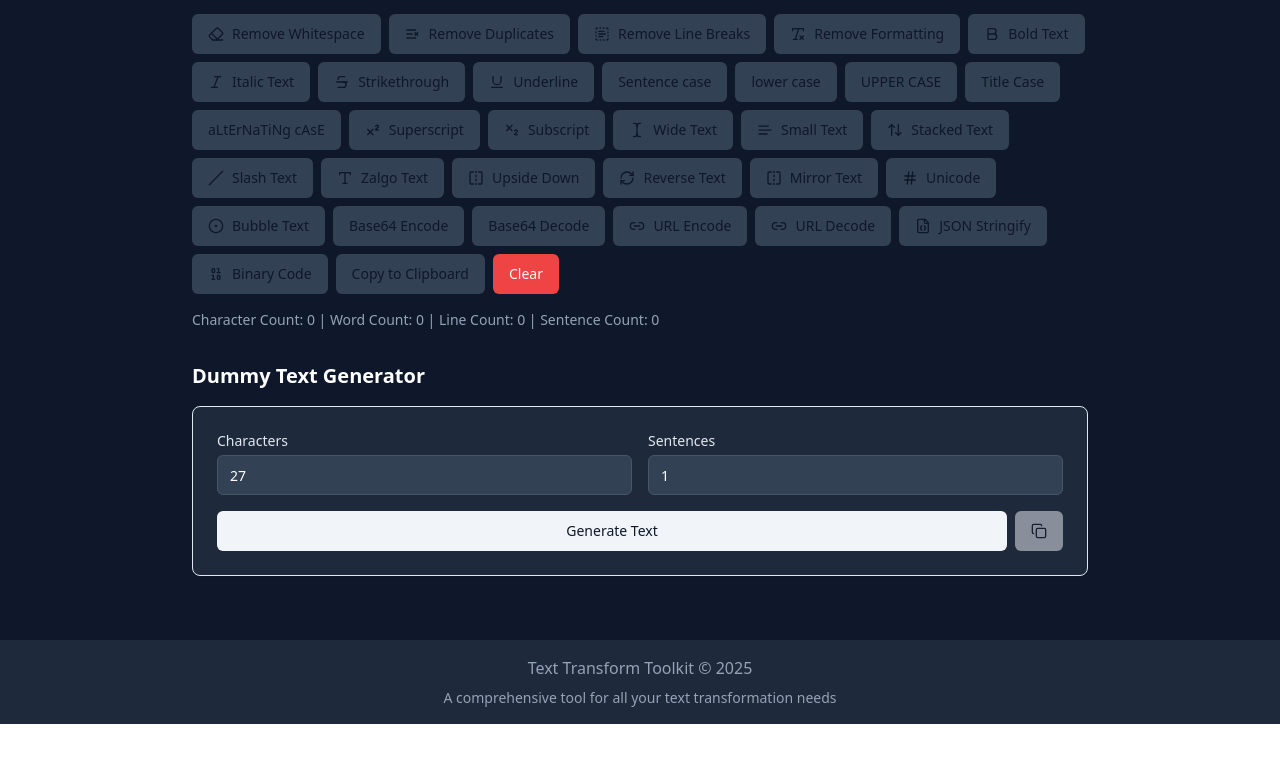
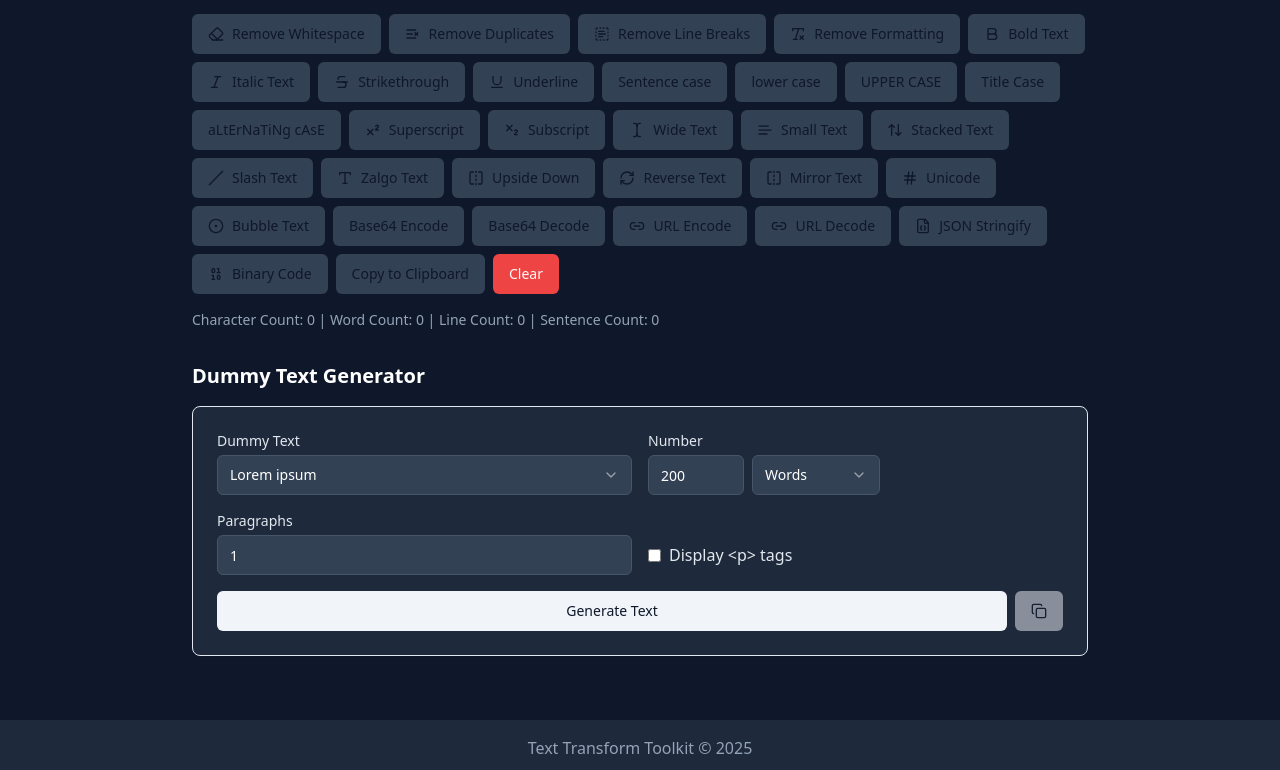
Before and after one commit to akashsbadole/text-transform-toolkit-supreme, a React (Vite) app: page / in a window 1280 px wide. Shown: the part 412-1182 px from the top of the page. Before the commit the page ends 1136 px from the top, so only its background shows below. Built offline with nearby package versions, Linux system fonts and the light colour scheme.

Commit message:
Add dummy text preview
Show dummy text before character and sentence inputs.

```diff
--- a/src/components/DummyTextGenerator.tsx
+++ b/src/components/DummyTextGenerator.tsx
@@ -5,24 +5,46 @@ import { Card } from './ui/card';
 import { Input } from './ui/input';
 import { useToast } from '@/hooks/use-toast';
 import { Copy } from 'lucide-react';
+import { Select, SelectContent, SelectItem, SelectTrigger, SelectValue } from './ui/select';
+
+const DUMMY_TEXT_TYPES = [
+  'Lorem ipsum',
+  'Cicero',
+  'Cicero (en)',
+  'Li Europan lingues',
+  'Li Europan lingues (en)',
+  'Far far away',
+  'Werther',
+  'Kafka',
+  'Pangram',
+  'a-z A-Z 123'
+] as const;
+
+type DummyTextType = typeof DUMMY_TEXT_TYPES[number];
 
 interface TextOptions {
-  characterCount: number;
-  sentenceCount: number;
+  type: DummyTextType;
+  count: number;
+  countType: 'Words' | 'Characters';
+  paragraphs: number;
+  displayTags: boolean;
 }
 
 const DummyTextGenerator = () => {
   const { toast } = useToast();
   const [options, setOptions] = useState<TextOptions>({
-    characterCount: 27,
-    sentenceCount: 1
+    type: 'Lorem ipsum',
+    count: 200,
+    countType: 'Words',
+    paragraphs: 1,
+    displayTags: false
   });
   const [generatedText, setGeneratedText] = useState('');
 
-  const handleOptionChange = (field: keyof TextOptions, value: string) => {
+  const handleOptionChange = (field: keyof TextOptions, value: string | number | boolean) => {
     setOptions(prev => ({
       ...prev,
-      [field]: parseInt(value) || 0
+      [field]: value
     }));
   };
 
@@ -30,19 +52,28 @@ const DummyTextGenerator = () => {
     const words = ['lorem', 'ipsum', 'dolor', 'sit', 'amet', 'consectetur', 'adipiscing', 'elit'];
     let text = '';
 
-    // Generate sentences
-    for (let i = 0; i < options.sentenceCount; i++) {
-      const sentence = [];
-      const wordsPerSentence = 5; // Fixed number of words per sentence
-      for (let j = 0; j < wordsPerSentence; j++) {
-        sentence.push(words[Math.floor(Math.random() * words.length)]);
+    for (let p = 0; p < options.paragraphs; p++) {
+      const paragraphWords = [];
+      const targetCount = options.countType === 'Words'
+        ? Math.floor(options.count / options.paragraphs)
+        : Math.floor(options.count / options.paragraphs / 5);
+
+      while (paragraphWords.length < targetCount) {
+        paragraphWords.push(words[Math.floor(Math.random() * words.length)]);
       }
-      text += sentence.join(' ') + '. ';
+
+      let paragraphText = paragraphWords.join(' ') + '. ';
+
+      if (options.displayTags) {
+        paragraphText = `<p>${paragraphText}</p>`;
+      }
+
+      text += paragraphText;
     }
 
-    // Adjust character count
-    if (text.length > options.characterCount) {
-      text = text.slice(0, options.characterCount);
+    // Truncate based on character count if needed
+    if (options.countType === 'Characters') {
+      text = text.slice(0, options.count);
     }
 
     setGeneratedText(text);
@@ -70,27 +101,74 @@ const DummyTextGenerator = () => {
         <div className="grid grid-cols-2 gap-4">
           <div>
             <label className="block text-sm font-medium text-slate-200 mb-1">
-              Characters
+              Dummy Text
+            </label>
+            <Select
+              value={options.type}
+              onValueChange={(value) => handleOptionChange('type', value)}
+            >
+              <SelectTrigger className="bg-slate-700 text-white border-slate-600">
+                <SelectValue placeholder="Select text type" />
+              </SelectTrigger>
+              <SelectContent>
+                {DUMMY_TEXT_TYPES.map(type => (
+                  <SelectItem key={type} value={type}>{type}</SelectItem>
+                ))}
+              </SelectContent>
+            </Select>
+          </div>
+          <div>
+            <label className="block text-sm font-medium text-slate-200 mb-1">
+              Number
+            </label>
+            <div className="flex items-center space-x-2">
+              <Input
+                type="number"
+                min="1"
+                value={options.count}
+                onChange={(e) => handleOptionChange('count', parseInt(e.target.value))}
+                className="bg-slate-700 text-white border-slate-600 w-24"
+              />
+              <Select
+                value={options.countType}
+                onValueChange={(value: 'Words' | 'Characters') => handleOptionChange('countType', value)}
+              >
+                <SelectTrigger className="w-32 bg-slate-700 text-white border-slate-600">
+                  <SelectValue placeholder="Count type" />
+                </SelectTrigger>
+                <SelectContent>
+                  <SelectItem value="Words">Words</SelectItem>
+                  <SelectItem value="Characters">Characters</SelectItem>
+                </SelectContent>
+              </Select>
+            </div>
+          </div>
+        </div>
+
+        <div className="grid grid-cols-2 gap-4">
+          <div>
+            <label className="block text-sm font-medium text-slate-200 mb-1">
+              Paragraphs
             </label>
             <Input
               type="number"
               min="1"
-              value={options.characterCount}
-              onChange={(e) => handleOptionChange('characterCount', e.target.value)}
+              value={options.paragraphs}
+              onChange={(e) => handleOptionChange('paragraphs', parseInt(e.target.value))}
               className="bg-slate-700 text-white border-slate-600"
             />
           </div>
-          <div>
-            <label className="block text-sm font-medium text-slate-200 mb-1">
-              Sentences
+          <div className="flex items-center space-x-2 pt-6">
+            <input
+              type="checkbox"
+              id="displayTags"
+              checked={options.displayTags}
+              onChange={(e) => handleOptionChange('displayTags', e.target.checked)}
+              className="text-blue-500 bg-slate-700 border-slate-600"
+            />
+            <label htmlFor="displayTags" className="text-slate-200">
+              Display &lt;p&gt; tags
             </label>
-            <Input
-              type="number"
-              min="1"
-              value={options.sentenceCount}
-              onChange={(e) => handleOptionChange('sentenceCount', e.target.value)}
-              className="bg-slate-700 text-white border-slate-600"
-            />
           </div>
         </div>
 
```
